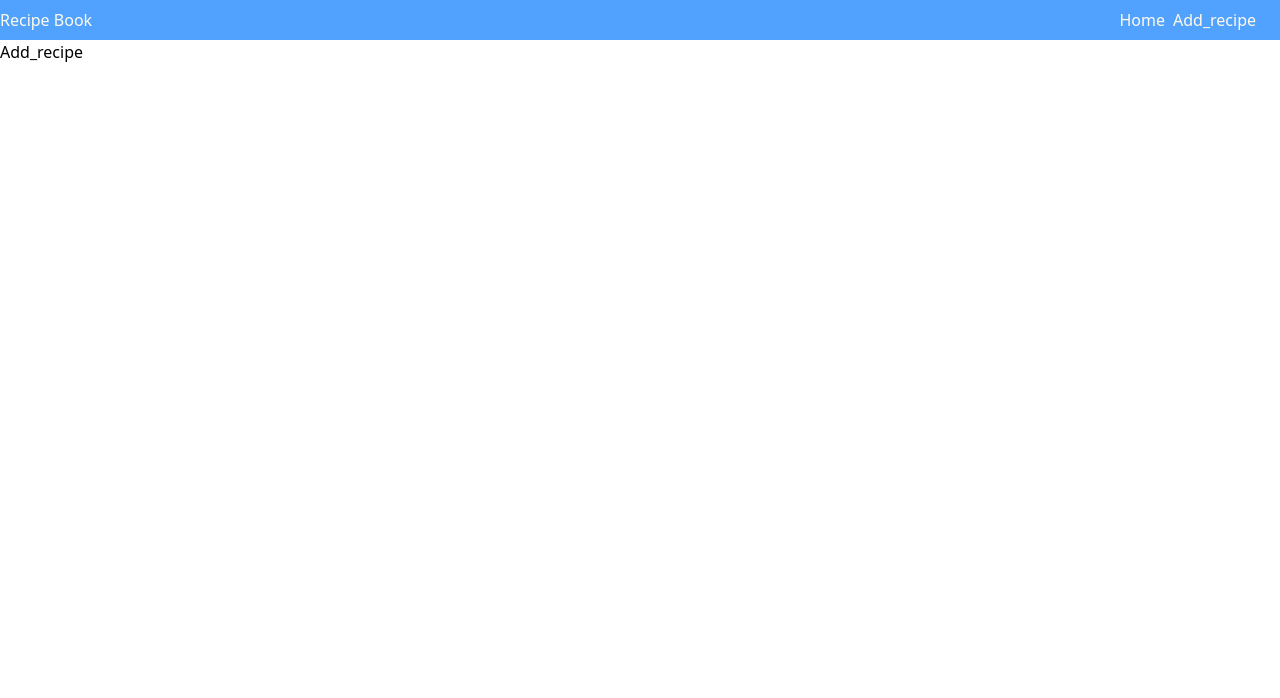
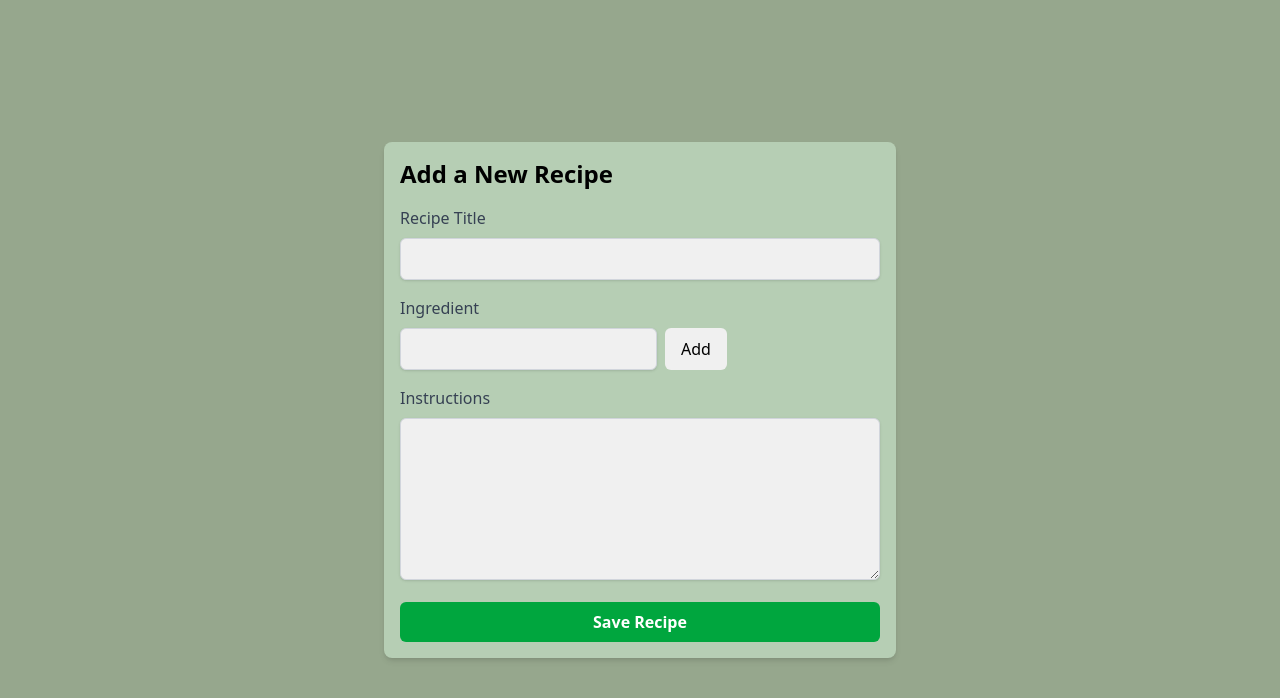
Before and after one commit to Arshadvkb/recipe-book, a React (Vite) app: page /add in a window 1280 px wide. Shown: the top 698 px of the page. Built offline with nearby package versions, Linux system fonts and the light colour scheme; the HTML template or start-up script is replaced by a standard one.

Commit message:
addedfunction to add recipe

```diff
--- a/src/pages/Add_recipe.tsx
+++ b/src/pages/Add_recipe.tsx
@@ -1,12 +1,164 @@
-import Navbar from "../components/Navbar/Navbar"
+import React, { useState } from 'react';
+import { auth, firestore } from '../components/firebase/firebase';
+import { addDoc, collection } from 'firebase/firestore';
 
-const Add_recipe = () => {
-  return (
-    <div>
-        <Navbar/>
-      <h1>Add_recipe</h1>
-    </div>
-  )
+interface Recipe {
+  title: string;
+  ingredients: string[];
+  instructions: string;
+  userId: string;
 }
 
-export default Add_recipe
+const AddRecipeForm: React.FC = () => {
+
+  const [title, setTitle] = useState<string>('');
+  const [instructions, setInstructions] = useState<string>('');
+
+  const [ingredients, setIngredients] = useState<string[]>([]);
+  const [currentIngredient, setCurrentIngredient] = useState<string>('');
+
+
+  const handleAddIngredient = (e: React.MouseEvent<HTMLButtonElement>) => {
+    e.preventDefault();
+    if (currentIngredient.trim()) {
+      setIngredients([...ingredients, currentIngredient.trim()]);
+      setCurrentIngredient('');
+    }
+  };
+
+  const handleRemoveIngredient = (indexToRemove: number) => {
+    setIngredients(ingredients.filter((_, index) => index !== indexToRemove));
+  };
+
+
+  const handleRecipeSubmit = async (e: React.FormEvent<HTMLFormElement>) => {
+    e.preventDefault();
+
+
+    const userId = auth.currentUser ? auth.currentUser.uid : null;
+
+
+    if (!title || !instructions || ingredients.length === 0 || !userId) {
+      alert('Please fill out all fields and add at least one ingredient.');
+      return;
+    }
+
+    // 2. Create the final recipe object
+    const newRecipe: Omit<Recipe, 'id'> = {
+      title,
+      ingredients,
+      instructions,
+      userId,
+    };
+
+    console.log('Recipe to be saved:', newRecipe);
+
+
+    try {
+      const docRef = await addDoc(collection(firestore, "recipes"), newRecipe);
+      console.log("Recipe saved with ID: ", docRef.id);
+
+
+      setTitle('');
+      setIngredients([]);
+      setInstructions('');
+      alert('Recipe saved successfully!');
+
+    } catch (err) {
+      console.error("Error saving recipe: ", err);
+      alert('Error saving recipe. Please try again.');
+    }
+  };
+
+  return (
+  <div className='min-h-screen min-w-screen bg-primary flex items-center justify-center'>
+    <form
+      onSubmit={handleRecipeSubmit}
+      className="w-full max-w-lg mx-auto p-4 bg-secondary shadow-md rounded-lg"
+    >
+      <h2 className="text-2xl font-bold mb-4">Add a New Recipe</h2>
+
+      {/* Title Field */}
+      <div className="mb-4">
+        <label htmlFor="title" className="block text-gray-700 font-medium mb-2">
+          Recipe Title
+        </label>
+        <input
+          type="text"
+          id="title"
+          value={title}
+          onChange={(e) => setTitle(e.target.value)}
+          className="w-full px-3 py-2 border border-gray-300 bg-light rounded-md shadow-sm focus:outline-none focus:ring-2 focus:ring-blue-500"
+          required
+        />
+      </div>
+
+      {/* Ingredient Fields */}
+      <div className="mb-4">
+        <label htmlFor="ingredient" className="block text-gray-700 font-medium mb-2">
+          Ingredient
+        </label>
+        <div className="flex gap-2">
+          <input
+            type="text"
+            id="ingredient"
+            value={currentIngredient}
+            onChange={(e) => setCurrentIngredient(e.target.value)}
+            className=" px-3 py-2 border border-gray-300 rounded-md bg-light shadow-sm focus:outline-none focus:ring-2 focus:ring-blue-500"
+          />
+          <button
+            type="button" // Important: prevents form submission
+            onClick={handleAddIngredient}
+            className="px-4 py-2 bg-light text-black rounded-md hover:bg-blue-600"
+          >
+            Add
+          </button>
+        </div>
+      </div>
+
+      {/* List of Added Ingredients */}
+      {ingredients.length > 0 && (
+        <div className="mb-4 p-3 bg-gray-50 rounded-md">
+          <h3 className="font-medium mb-2">Ingredients:</h3>
+          <ul className="list-disc list-inside space-y-1">
+            {ingredients.map((item, index) => (
+              <li key={index} className="flex justify-between items-center">
+                <span>{item}</span>
+                <button
+                  type="button"
+                  onClick={() => handleRemoveIngredient(index)}
+                  className="text-red-500 text-sm font-medium hover:text-red-700"
+                >
+                  Remove
+                </button>
+              </li>
+            ))}
+          </ul>
+        </div>
+      )}
+
+      <div className="mb-4">
+        <label htmlFor="instructions" className="block text-gray-700 font-medium mb-2">
+          Instructions
+        </label>
+        <textarea
+          id="instructions"
+          value={instructions}
+          onChange={(e) => setInstructions(e.target.value)}
+          rows={6}
+          className="w-full px-3 py-2 border bg-light border-gray-300 rounded-md shadow-sm focus:outline-none focus:ring-2 focus:ring-blue-500"
+          required
+        />
+      </div>
+
+      <button
+        type="submit"
+        className="w-full py-2 px-4 bg-green-600 text-white font-bold rounded-md hover:bg-green-700"
+      >
+        Save Recipe
+      </button>
+    </form>
+ </div> );
+};
+
+export default AddRecipeForm;
```
